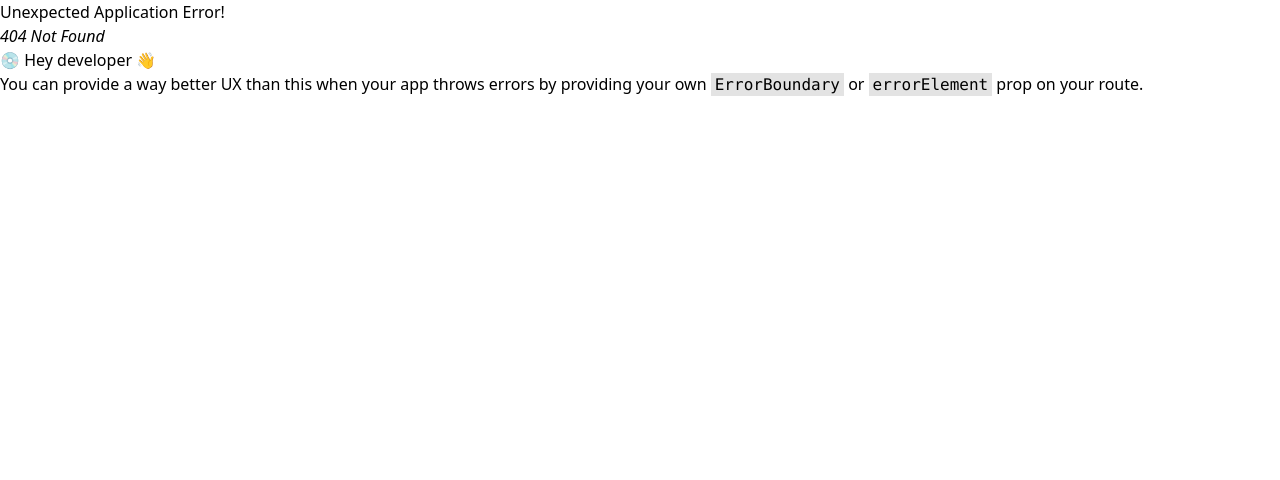
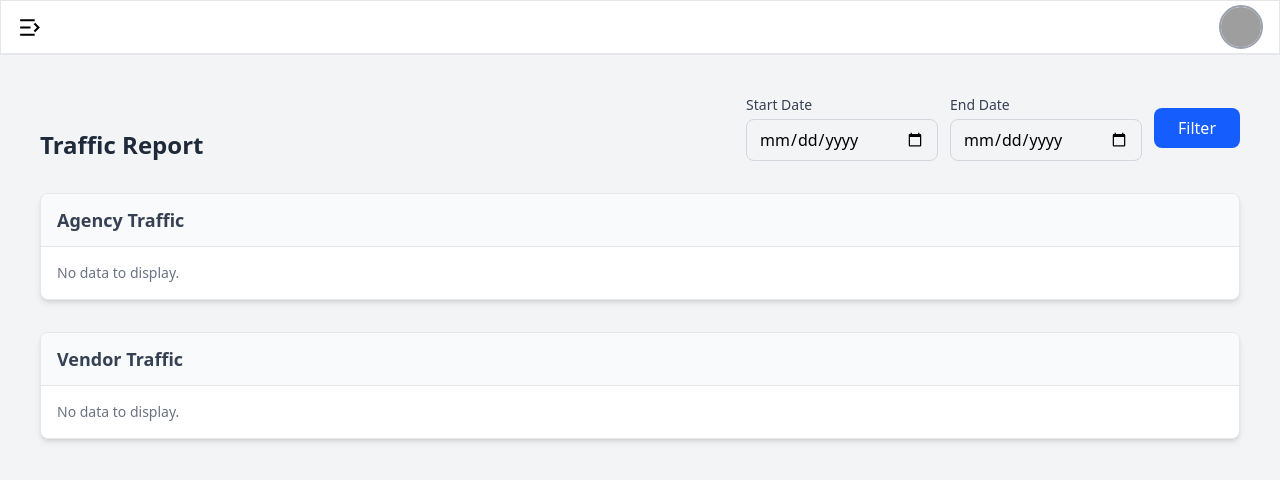
Before and after one commit to AnandNandanK/Traffic_Agency, a React (Vite) app: page /routing-dashboard/dashboard/count-report in a window 1280 px wide. Before the commit this address had no page. Shown: the top 480 px of the page. Built offline with nearby package versions, Linux system fonts and the light colour scheme; sample sign-in values are in the browser's storage; grey boxes are pictures that could not be loaded.

Commit message:
added on more feature routing count

```diff
--- a/package.json
+++ b/package.json
@@ -16,6 +16,7 @@
     "@reduxjs/toolkit": "^2.9.0",
     "@tailwindcss/vite": "^4.1.13",
     "axios": "^1.12.2",
+    "date-fns": "^4.1.0",
     "dotenv": "^17.2.3",
     "lucide-react": "^0.544.0",
     "react": "^19.1.1",
--- a/src/features/dashboard/components/Menue.tsx
+++ b/src/features/dashboard/components/Menue.tsx
@@ -37,6 +37,7 @@ const sideData = [
     title: "Report",
     submenu: [
       { key: "report", title: "Traffic Report", path: "/dashboard/report", icon: <TbReport  size={20}/> },
+      { key: "countreport", title: "Count Report", path: "/dashboard/count-report", icon: <TbReport  size={20}/> },
     ],
   },
 
--- a/src/features/dashboard/pages/routingRule/RoutingRulePage.tsx
+++ b/src/features/dashboard/pages/routingRule/RoutingRulePage.tsx
@@ -32,24 +32,23 @@ export default function RoutingRulePage({
   const campaignDropdown = useAppSelector(
     (state) => state.campaign.dropDown || []
   );
-  const vendorDropdown = useAppSelector((state) => state.vendor.dropDown || []);
+  const vendorDropdown = useAppSelector(
+    (state) => state.vendor.dropDown || []
+  );
 
   const [selectedCampaign, setSelectedCampaign] =
-    useState<string>("Select an Campaign");
+    useState<string>("Select a Campaign");
   const [selectedVendor, setSelectedVendor] =
-    useState<string>("Select an Vendor");
+    useState<string>("Select a Vendor");
 
   const [form, setForm] = useState<Routing>({
     campaignId: 0,
     vendorId: 0,
     clickCount: undefined,
+    capacity: undefined,
   });
 
-  console.log(context);
-
-  const formData = {
-    ...form,
-  };
+  const formData = { ...form };
 
   const handleSubmit = async (e: React.FormEvent) => {
     e.preventDefault();
@@ -59,8 +58,6 @@ export default function RoutingRulePage({
       if (res) {
         popUp?.(false);
       }
-      console.log(form);
-      console.log(context);
     }
   };
 
@@ -68,7 +65,6 @@ export default function RoutingRulePage({
     if (context === "Create") {
       popUp?.(false);
     }
-    console.log("Clicked in Cancel and context is: ", context);
     setRoutingData?.(null);
     setContext("");
   }
@@ -76,19 +72,19 @@ export default function RoutingRulePage({
   useEffect(() => {
     if (context === "Edit") {
       setForm({
-        campaignId: routingData?.campaignId ?? Number(0),
-        vendorId: routingData?.vendorId ?? Number(0),
+        campaignId: routingData?.campaignId ?? 0,
+        vendorId: routingData?.vendorId ?? 0,
         clickCount: routingData?.nthClick,
+        capacity: routingData?.capacity ?? undefined,
       });
       setSelectedCampaign(routingData?.campaign?.name ?? "");
       setSelectedVendor(routingData?.vendor?.name ?? "");
     }
-  }, [form, routingData, context]);
+  }, [routingData, context]);
 
   return (
     <div
-      className="min-h-screen inset-0 fixed  bg-black/40 p-6 z-50
-            flex items-center justify-center "
+      className="min-h-screen inset-0 fixed bg-black/40 p-6 z-50 flex items-center justify-center"
     >
       <ErrorPopup />
       <form
@@ -105,8 +101,6 @@ export default function RoutingRulePage({
 
         <div className="space-y-2">
           {/* ....................................CAMPAIGN.................................. */}
-
-          {/* Dropdown */}
           <div className="w-full relative">
             <label className="block text-sm font-medium text-slate-700 mb-2">
               Select Campaign
@@ -148,7 +142,6 @@ export default function RoutingRulePage({
           </div>
 
           {/* ....................................AGENCY................................... */}
-
           <div className="relative">
             <label className="block text-sm font-medium text-slate-700 mb-2">
               Select Agency
@@ -189,7 +182,7 @@ export default function RoutingRulePage({
             )}
           </div>
 
-          {/* Slider */}
+          {/* Click Count */}
           <div className="mt-4">
             <label className="block text-sm font-medium text-slate-700 mb-2">
               Click Count
@@ -197,14 +190,34 @@ export default function RoutingRulePage({
 
             <input
               type="number"
-              value={form.clickCount}
+              value={form.clickCount ?? ""}
               onChange={(e) =>
                 setForm((prev) => ({
-                  ...prev, // keep all previous values
-                  clickCount: Number(e.target.value), // update only clickCount
+                  ...prev,
+                  clickCount: Number(e.target.value),
                 }))
               }
-              placeholder="Etner Click Count"
+              placeholder="Enter Click Count"
+              className="w-full rounded-lg border px-4 py-3 focus:outline-none focus:ring-2 border-slate-200 focus:ring-sky-400"
+            />
+          </div>
+
+          {/* Capacity */}
+          <div className="mt-4">
+            <label className="block text-sm font-medium text-slate-700 mb-2">
+              Capacity
+            </label>
+
+            <input
+              type="number"
+              value={form.capacity ?? ""}
+              onChange={(e) =>
+                setForm((prev) => ({
+                  ...prev,
+                  capacity: Number(e.target.value),
+                }))
+              }
+              placeholder="Enter Capacity"
               className="w-full rounded-lg border px-4 py-3 focus:outline-none focus:ring-2 border-slate-200 focus:ring-sky-400"
             />
           </div>
@@ -223,7 +236,7 @@ export default function RoutingRulePage({
           <button
             disabled={loading}
             type="submit"
-            className="h-10 w-3/12  rounded-lg bg-sky-700 text-white font-semibold shadow hover:bg-sky-800 flex justify-center items-center"
+            className="h-10 w-3/12 rounded-lg bg-sky-700 text-white font-semibold shadow hover:bg-sky-800 flex justify-center items-center"
           >
             {loading ? <ImSpinner3 className="animate-spin" /> : "Save"}
           </button>
--- a/src/features/dashboard/pages/routingRule/RoutingTable.tsx
+++ b/src/features/dashboard/pages/routingRule/RoutingTable.tsx
@@ -20,6 +20,7 @@ const tableHead: { key: keyof AllRoutingResponse; name: string }[] = [
   { key: "nthClick", name: "Nth Click" },
   { key: "isActive", name: "Active" },
   { key: "isDefault", name: "Default" },
+  { key: "capacity", name: "Capacity" },
   { key: "campaign", name: "Campaign Name" },
   { key: "vendor", name: "Vendor Name" },
 ];
--- /dev/null
+++ b/src/features/dashboard/pages/routingRule/layout/RoutingCountLayout.tsx
@@ -0,0 +1,172 @@
+import { useState } from "react";
+import { format } from "date-fns";
+import axios from "axios";
+const BASE_URL: string = import.meta.env.VITE_BASE_URL as string;
+
+interface AgencyTraffic {
+  agencyName: string;
+  trafficCount: number;
+  callbackSent: number;
+}
+
+interface VendorTraffic {
+  vendorName: string;
+  trafficCount: number;
+  callbackReceived: number;
+}
+
+interface TrafficReportResponse {
+  agencyTraffic: AgencyTraffic[];
+  vendorTraffic: VendorTraffic[];
+}
+
+const CountingRoute = () => {
+  const [startDate, setStartDate] = useState<Date | undefined>();
+  const [endDate, setEndDate] = useState<Date | undefined>();
+  const [trafficData, setTrafficData] = useState<TrafficReportResponse | null>(
+    null
+  );
+  const [loading, setLoading] = useState(false);
+
+  const fetchTrafficReport = async () => {
+    if (!startDate || !endDate) {
+      alert("Please select both start and end dates.");
+      return;
+    }
+
+    try {
+      setLoading(true);
+      const fromDate = format(startDate, "yyyy-MM-dd");
+      const toDate = format(endDate, "yyyy-MM-dd");
+
+      const response = await axios.get(
+        BASE_URL+`/api/v1/report?fromDate=${fromDate}&toDate=${toDate}`
+      );
+
+      setTrafficData(response.data.data);
+    } catch (error) {
+      console.error("Error fetching traffic report:", error);
+      alert("Failed to fetch traffic report. Please try again later.");
+    } finally {
+      setLoading(false);
+    }
+  };
+
+  return (
+    <div className="w-full p-6 space-y-8">
+      {/* Header Section */}
+      <div className="flex flex-col md:flex-row md:items-end md:justify-between gap-4">
+        <h1 className="text-2xl font-semibold text-gray-800">Traffic Report</h1>
+
+        {/* Date Filter Section */}
+        <div className="flex flex-col md:flex-row items-center gap-3">
+          <div>
+            <label className="block text-sm font-medium text-gray-700 mb-1">
+              Start Date
+            </label>
+            <input
+              type="date"
+              value={startDate ? format(startDate, "yyyy-MM-dd") : ""}
+              onChange={(e) => setStartDate(new Date(e.target.value))}
+              className="w-48 border border-gray-300 rounded-lg px-3 py-2 focus:ring-2 focus:ring-blue-400 focus:outline-none"
+            />
+          </div>
+
+          <div>
+            <label className="block text-sm font-medium text-gray-700 mb-1">
+              End Date
+            </label>
+            <input
+              type="date"
+              value={endDate ? format(endDate, "yyyy-MM-dd") : ""}
+              onChange={(e) => setEndDate(new Date(e.target.value))}
+              className="w-48 border border-gray-300 rounded-lg px-3 py-2 focus:ring-2 focus:ring-blue-400 focus:outline-none"
+            />
+          </div>
+
+          <button
+            onClick={fetchTrafficReport}
+            disabled={loading}
+            className={`px-6 py-2 rounded-lg font-medium text-white transition ${
+              loading
+                ? "bg-gray-400 cursor-not-allowed"
+                : "bg-blue-600 hover:bg-blue-700"
+            }`}
+          >
+            {loading ? "Loading..." : "Filter"}
+          </button>
+        </div>
+      </div>
+
+      {/* Agency Traffic Section */}
+      <div className="bg-white shadow-md rounded-lg border border-gray-200 overflow-hidden">
+        <div className="px-4 py-3 border-b border-gray-200 bg-gray-50">
+          <h2 className="text-lg font-semibold text-gray-700">Agency Traffic</h2>
+        </div>
+        <div className="overflow-x-auto">
+          {!trafficData ? (
+            <p className="p-4 text-gray-500 text-sm">No data to display.</p>
+          ) : (
+            <table className="min-w-full text-left border-t border-gray-100">
+              <thead className="bg-gray-100">
+                <tr>
+                  <th className="px-4 py-2 border-b">Agency Name</th>
+                  <th className="px-4 py-2 border-b">Traffic Count</th>
+                  <th className="px-4 py-2 border-b">Callback Sent</th>
+                </tr>
+              </thead>
+              <tbody>
+                {trafficData.agencyTraffic.map((agency, index) => (
+                  <tr
+                    key={index}
+                    className="border-b hover:bg-gray-50 transition-colors"
+                  >
+                    <td className="px-4 py-2">{agency.agencyName}</td>
+                    <td className="px-4 py-2">{agency.trafficCount}</td>
+                    <td className="px-4 py-2">{agency.callbackSent}</td>
+                  </tr>
+                ))}
+              </tbody>
+            </table>
+          )}
+        </div>
+      </div>
+
+      {/* Vendor Traffic Section */}
+      <div className="bg-white shadow-md rounded-lg border border-gray-200 overflow-hidden">
+        <div className="px-4 py-3 border-b border-gray-200 bg-gray-50">
+          <h2 className="text-lg font-semibold text-gray-700">Vendor Traffic</h2>
+        </div>
+        <div className="overflow-x-auto">
+          {!trafficData ? (
+            <p className="p-4 text-gray-500 text-sm">No data to display.</p>
+          ) : (
+            <table className="min-w-full text-left border-t border-gray-100">
+              <thead className="bg-gray-100">
+                <tr>
+                  <th className="px-4 py-2 border-b">Vendor Name</th>
+                  <th className="px-4 py-2 border-b">Traffic Count</th>
+                  <th className="px-4 py-2 border-b">Callback Received</th>
+                </tr>
+              </thead>
+              <tbody>
+                {trafficData.vendorTraffic.map((vendor, index) => (
+                  <tr
+                    key={index}
+                    className="border-b hover:bg-gray-50 transition-colors"
+                  >
+                    <td className="px-4 py-2">{vendor.vendorName}</td>
+                    <td className="px-4 py-2">{vendor.trafficCount}</td>
+                    <td className="px-4 py-2">{vendor.callbackReceived}</td>
+                  </tr>
+                ))}
+              </tbody>
+            </table>
+          )}
+        </div>
+      </div>
+    </div>
+  );
+};
+
+export default CountingRoute;
--- a/src/features/dashboard/pages/vendor/CreateVendor.tsx
+++ b/src/features/dashboard/pages/vendor/CreateVendor.tsx
@@ -55,7 +55,7 @@ export default function CreateVendor({
         key: "",
       },
     },
-    dailyLimit: 0,
+    // dailyLimit: 0,
   });
 
 
@@ -74,7 +74,7 @@ export default function CreateVendor({
     redirectionUrl: form.redirectionUrl,
     contactEmail: form.contactEmail,
     contactPhone: form.contactPhone,
-    dailyLimit: form.dailyLimit,
+    // dailyLimit: form.dailyLimit,
     urlParams: {
       clickIdKey: form.urlParams?.clickIdKey || "", // ✅ default to empty string
       additionalParams: {
@@ -118,7 +118,7 @@ export default function CreateVendor({
             value:firstValue
           },
         },
-        dailyLimit: 0,
+        // dailyLimit: 0,
       });
       //   dispatch(getVendorById(VendorId));
     }
@@ -239,7 +239,7 @@ export default function CreateVendor({
           </div>
 
           {/* Slider */}
-          <div className="mt-4">
+          {/* <div className="mt-4">
             <label className="block text-sm font-medium text-slate-700 mb-2">
               Daily Limit
             </label>
@@ -256,7 +256,7 @@ export default function CreateVendor({
               className="w-full rounded-lg border px-4 py-3 focus:outline-none focus:ring-2 border-slate-200 focus:ring-sky-400"
             />
 
-          </div>
+          </div> */}
         </div>
 
         {/* Action buttons */}
--- a/src/interfaces/routingRuleInterface.ts
+++ b/src/interfaces/routingRuleInterface.ts
@@ -2,4 +2,5 @@ export type Routing = {
  campaignId:number,
  vendorId:number,
  clickCount:number| undefined
+ capacity:number| undefined
 }
--- a/src/router/router.tsx
+++ b/src/router/router.tsx
@@ -9,6 +9,7 @@ import CampaignLayout from "../features/dashboard/pages/trafficagency/layout/Cam
 import CreateVendorLayout from "../features/dashboard/pages/vendor/vendorLayout/CreateVendorLayout";
 import RoutingRuleLayout from "../features/dashboard/pages/routingRule/layout/RoutingLayout";
 import ReportLayout from "../features/dashboard/pages/report/layout/ReportLayout";
+import CountingRoute from "../features/dashboard/pages/routingRule/layout/RoutingCountLayout";
 
 
 
@@ -42,6 +43,7 @@ export const router = createBrowserRouter([
           { path: "vendor", element: <CreateVendorLayout />},
           { path: "routing-rule", element: <RoutingRuleLayout />},
           { path: "report", element: <ReportLayout/>},
+          { path: "count-report", element: <CountingRoute/>},
 
         ],
       },
--- a/src/services/apiConnetor.tsx
+++ b/src/services/apiConnetor.tsx
@@ -1,9 +1,11 @@
-import axios, {
+import {
   type AxiosRequestConfig,
   type AxiosResponse,
   type Method,
 } from "axios";
-export const axiosInstance = axios.create({});
+
+
+import { axiosInstance } from "./axiosInstance";
 
 // Type for connector params
 type Connection<TData = unknown, TParams = Record<string, unknown>> = {
--- /dev/null
+++ b/src/services/axiosInstance.tsx
@@ -0,0 +1,31 @@
+import axios from "axios";
+import { store } from "../store/store";
+import { clearUser, setLoading } from "../slices/userSlice";
+const BASE_URL: string = import.meta.env.VITE_BASE_URL as string;
+
+
+export const axiosInstance = axios.create({
+  // baseURL: "https://yourapi.com", optional
+});
+
+axiosInstance.interceptors.response.use(
+  (response) => response,
+  async (error) => {
+    if (error.response?.status === 401) {
+      try {
+        await axios.post(`${BASE_URL}/api/v1/auth/logout`, {}, { withCredentials: true });
+
+        store.dispatch(setLoading(true));
+        store.dispatch(clearUser());
+        localStorage.removeItem("user");
+        localStorage.removeItem("token");
+        window.location.href = "/login";
+      } catch (logoutError) {
+        console.error("Logout failed:", logoutError);
+      } finally {
+        store.dispatch(setLoading(false));
+      }
+    }
+    return Promise.reject(error);
+  }
+);
--- a/src/slices/routingRuleSlice.ts
+++ b/src/slices/routingRuleSlice.ts
@@ -11,6 +11,7 @@ export interface AllRoutingResponse {
     nthClick: number,
     isActive: true,
     isDefault: boolean,
+    capacity:number,
     campaign: {
         name: string
     },
```
Also changed, not shown: 1 other file (tests, documents, lock files or other folders).
